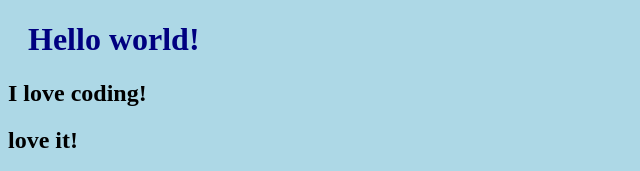
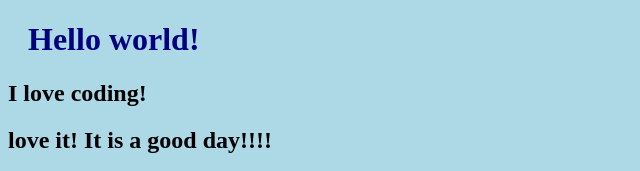
Before and after one commit to Jordant1112/helloworld, a plain HTML site: page index.html in a window 1280 px wide. Shown: the top 171 px of the page, without its empty margins (0-640 px from the left). Drawn offline with Linux system fonts and the light colour scheme.

Commit message:
Updated index.html with basic meta

```diff
--- a/index.html
+++ b/index.html
@@ -1,5 +1,5 @@
 <!DOCTYPE html>
-<html>
+<html lang- "en">
 <head>
 <title>Hello World!</title>
 <link rel="stylesheet" href="bluestyle.css">
@@ -10,7 +10,7 @@
 
 <h1>Hello world!</h1>
 <h2>I love coding!<h2>
-<h2> love it!<h2>
+<h2> love it! It is a good day!!!!<h2>
 <div><img src="img_hello_world.jpg" alt="Hello World from Space"
 style="width:100%;max-width:960px"></div>
 <p>This is the first file in my new Git Repo.</p>
```
